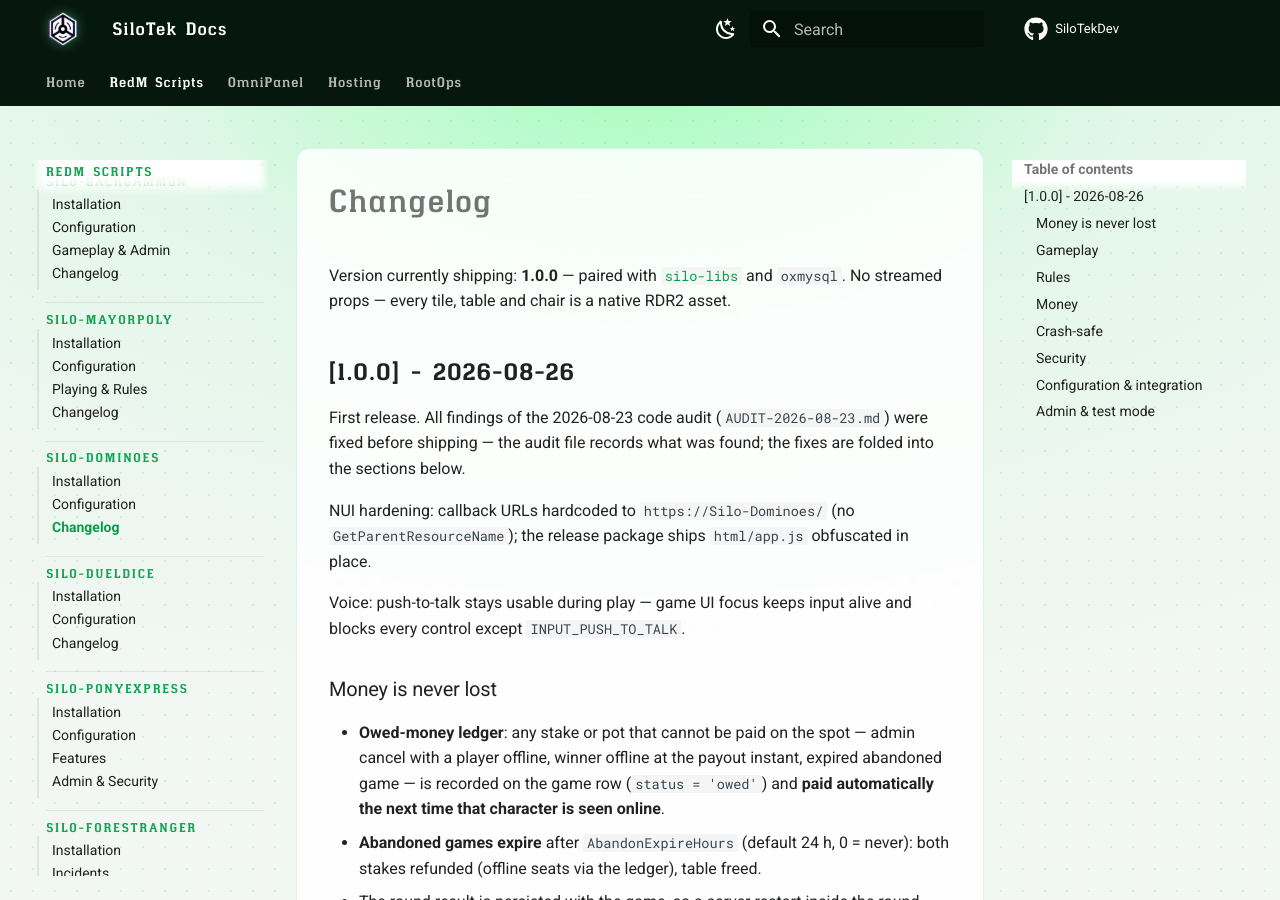
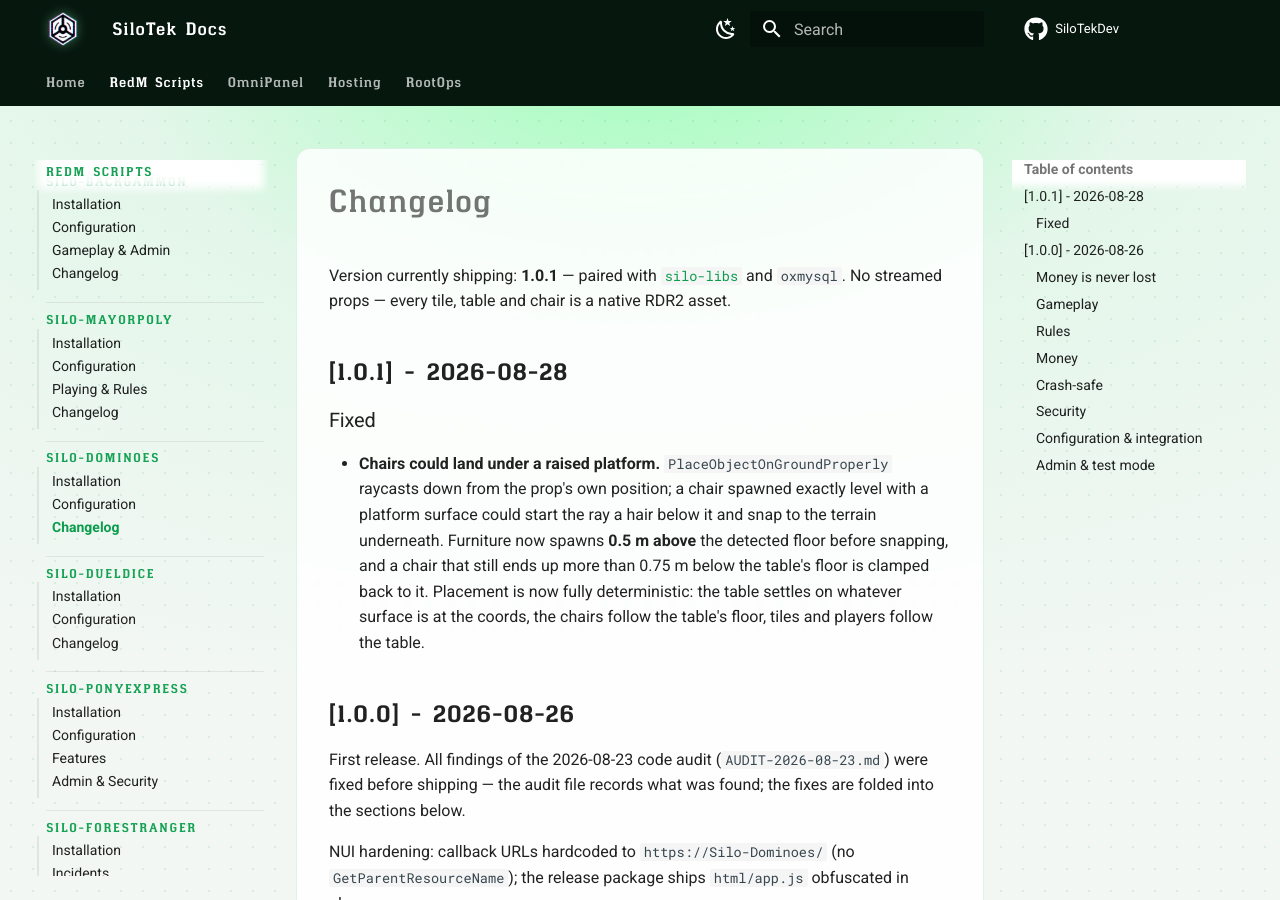
Before and after one commit to SiloTekDev/docs, an MkDocs documentation site: the page built from docs/redm/dominoes/changelog.md, in a window 1280 px wide and 900 px high. Built offline with MkDocs 1.6.1 and Material for MkDocs 9.7.7, drawn with Linux system fonts in a browser that asks for light colours; comment, search, counter and statistics services are not loaded.

Commit message:
docs(dominoes): 1.0.1 — platform chair placement fix
Co-Authored-By: Claude Fable 5 <noreply@anthropic.com>

```diff
--- a/docs/redm/dominoes/changelog.md
+++ b/docs/redm/dominoes/changelog.md
@@ -1,8 +1,21 @@
 # Changelog
 
-Version currently shipping: **1.0.0** — paired with
+Version currently shipping: **1.0.1** — paired with
 [`silo-libs`](../silo-libs/index.md) and `oxmysql`. No streamed props — every
 tile, table and chair is a native RDR2 asset.
+
+## [1.0.1] - 2026-08-28
+
+### Fixed
+
+- **Chairs could land under a raised platform.** `PlaceObjectOnGroundProperly`
+  raycasts down from the prop's own position; a chair spawned exactly level
+  with a platform surface could start the ray a hair below it and snap to the
+  terrain underneath. Furniture now spawns **0.5 m above** the detected floor
+  before snapping, and a chair that still ends up more than 0.75 m below the
+  table's floor is clamped back to it. Placement is now fully deterministic:
+  the table settles on whatever surface is at the coords, the chairs follow
+  the table's floor, tiles and players follow the table.
 
 ## [1.0.0] - 2026-08-26
 
```
